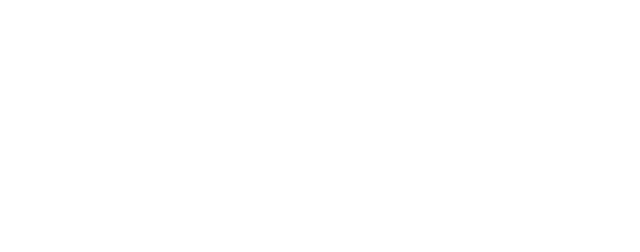
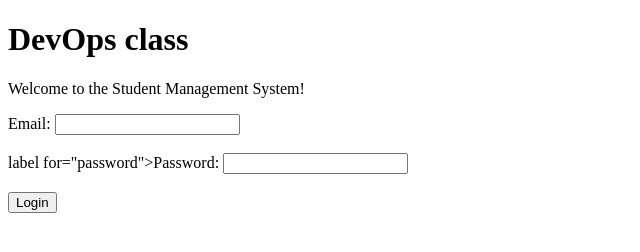
Before and after one commit to NSHIMIYIMANA1234/student-management, a plain HTML site: page index.html in a window 1280 px wide. Shown: the whole page, without its empty margins (0-640 px from the left). Drawn offline with Linux system fonts and the light colour scheme.

Commit message:
updated one

```diff
--- a/index.html
+++ b/index.html
@@ -4,6 +4,17 @@
     <meta charset="UTF-8">
     <meta name="viewport" content="width=device-width, initial-scale=1.0">
     <title>Student Management System</title>
+    <body>
+        <h1>DevOps class</h1>
+        <p>Welcome to the Student Management System!</p>
+        <form action="#">
+            <label for="email">Email:</label>
+            <input type="email" id="email" name="email" required><br><br>
+            label for="password">Password:</label>
+            <input type="password" id="password" name="password" required><br><br>
+            <input type="submit" value="Login">
+        </form>
+    </body>
 </head>
 <body>
 
```
